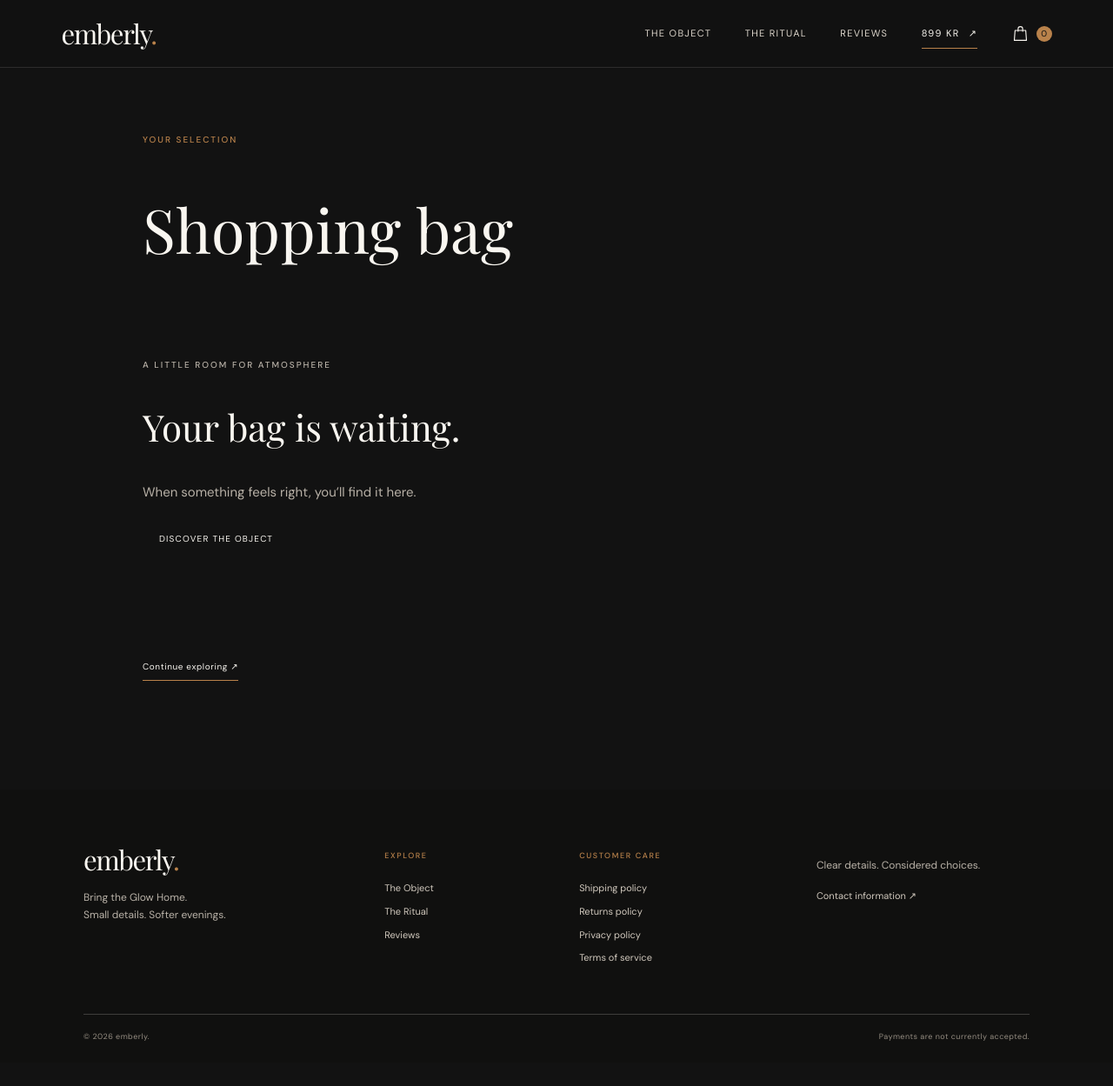
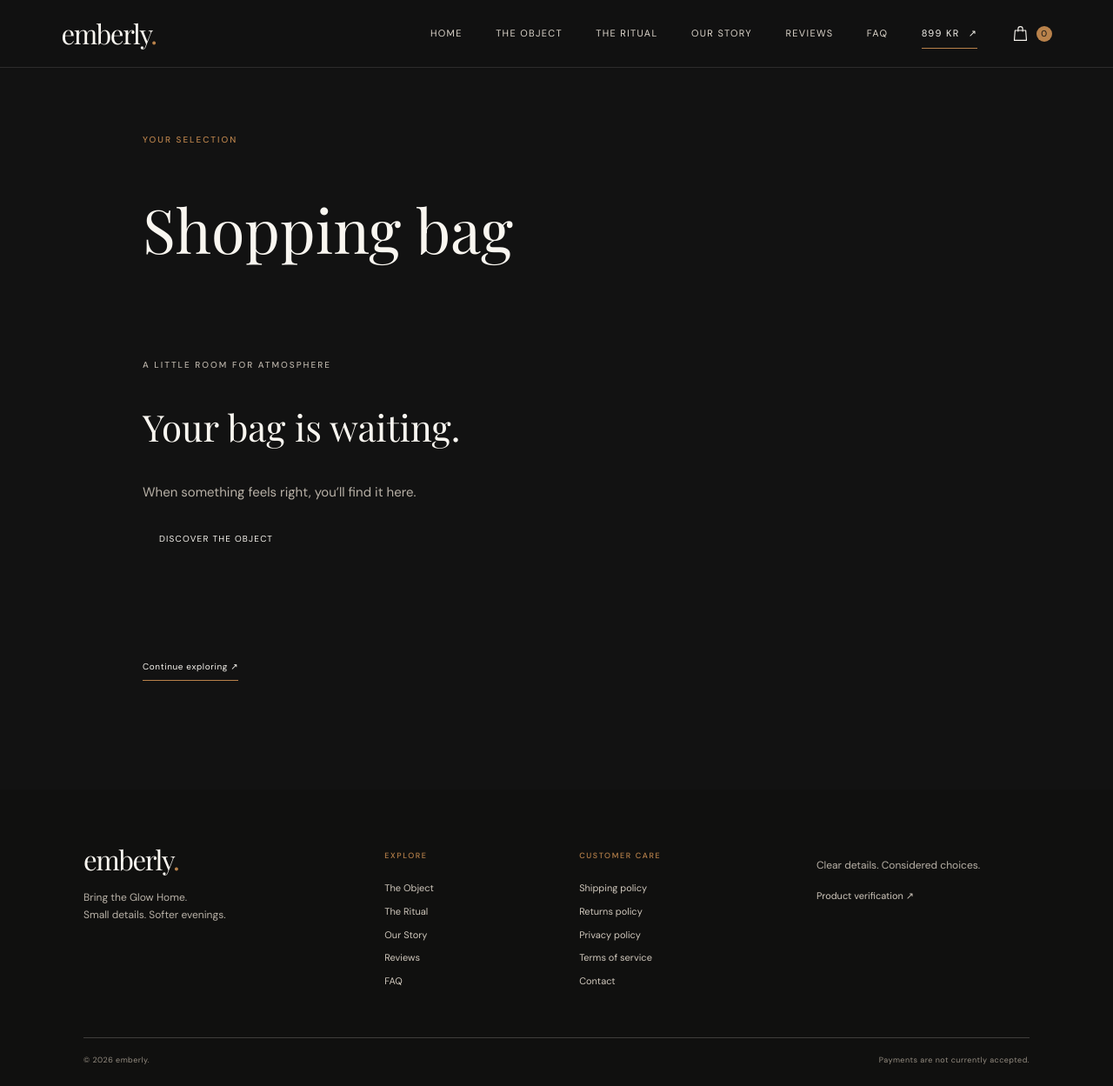
Before and after one commit to yazoniplay/emberly-, a plain HTML site: page cart.html in a window 1280 px wide. Shown: the whole page at 87% size. Before the commit the page ends 1222 px from the top, so only its background shows below. Drawn offline with nearby package versions, Linux system fonts and the light colour scheme; a web font is replaced by a local one.

Commit message:
Use consistent separate-page navigation and footer

```diff
--- a/cart.html
+++ b/cart.html
@@ -1,5 +1,12 @@
 <!doctype html>
 <html lang="en"><head><meta charset="utf-8"><meta name="viewport" content="width=device-width,initial-scale=1"><title>Your Bag — emberly.</title><meta name="description" content="Review your Emberly shopping bag. Checkout is not yet configured."><link rel="icon" href="favicon.svg" type="image/svg+xml"><link rel="stylesheet" href="styles.css"><script defer src="product-config.js"></script><script defer src="store.js"></script></head>
-<body><a class="skip-link" href="#main">Skip to content</a><header class="site-header"><a class="wordmark" href="index.html">emberly<span>.</span></a><button class="menu-toggle" type="button" aria-expanded="false" aria-controls="primary-nav" aria-label="Open navigation"><span></span><span></span></button><nav class="nav" id="primary-nav" aria-label="Main navigation"><a href="index.html#the-object">The Object</a><a href="index.html#the-ritual">The Ritual</a><a href="index.html#reviews">Reviews</a><a class="nav-buy" href="index.html#the-object"><span data-price></span> ↗</a><a class="bag-link" href="cart.html" aria-label="Shopping bag"><svg viewBox="0 0 24 24" aria-hidden="true"><path d="M5 8h14l1 13H4L5 8Z"/><path d="M9 9V6a3 3 0 0 1 6 0v3"/></svg><span class="bag-count">0</span></a></nav></header>
-<main id="main" class="cart-wrap"><p class="eyebrow">Your selection</p><h1>Shopping bag</h1><div id="cart-items" aria-live="polite"></div><div id="cart-summary" class="cart-summary"><div><span>Subtotal</span><strong id="cart-subtotal"></strong></div><p>Shipping and taxes are not included. They are not calculated in this demo.</p><button id="checkout-button" class="button button-cream" type="button">Continue to checkout ↗</button><p>Checkout is not configured. This action will not take payment or create an order.</p></div><p style="margin-top:35px"><a class="underlined-link" href="index.html#the-object">Continue exploring ↗</a></p></main>
-<footer class="site-footer"><div class="footer-top"><div class="footer-brand"><a class="wordmark" href="index.html">emberly<span>.</span></a><p>Bring the Glow Home.<br>Small details. Softer evenings.</p></div><div class="footer-column"><h2>Explore</h2><a href="index.html#the-object">The Object</a><a href="index.html#the-ritual">The Ritual</a><a href="index.html#reviews">Reviews</a></div><div class="footer-column"><h2>Customer care</h2><a href="shipping.html">Shipping policy</a><a href="returns.html">Returns policy</a><a href="privacy.html">Privacy policy</a><a href="terms.html">Terms of service</a></div><div class="footer-note"><p>Clear details. Considered choices.</p><a href="faq.html#contact">Contact information ↗</a></div></div><div class="footer-bottom"><span>© 2026 emberly.</span><span>Payments are not currently accepted.</span></div></footer></body></html>
+<body><a class="skip-link" href="#main">Skip to content</a><header class="site-header">
+<a class="wordmark" href="index.html" aria-label="Emberly home">emberly<span>.</span></a>
+<button class="menu-toggle" type="button" aria-expanded="false" aria-controls="primary-nav" aria-label="Open navigation"><span></span><span></span></button>
+<nav class="nav" id="primary-nav" aria-label="Main navigation">
+<a href="index.html">Home</a><a href="shop.html">The Object</a><a href="ritual.html">The Ritual</a><a href="why.html">Our Story</a><a href="reviews.html">Reviews</a><a href="faq.html">FAQ</a>
+<a class="nav-buy" href="shop.html#purchase"><span data-price></span><span aria-hidden="true"> ↗</span></a>
+<a class="bag-link" href="cart.html" aria-label="Shopping bag"><svg viewBox="0 0 24 24" aria-hidden="true"><path d="M5 8h14l1 13H4L5 8Z"/><path d="M9 9V6a3 3 0 0 1 6 0v3"/></svg><span class="bag-count" aria-label="Items in bag">0</span></a>
+</nav></header>
+<main id="main" class="cart-wrap"><p class="eyebrow">Your selection</p><h1>Shopping bag</h1><div id="cart-items" aria-live="polite"></div><div id="cart-summary" class="cart-summary"><div><span>Subtotal</span><strong id="cart-subtotal"></strong></div><p>Shipping and taxes are not included. They are not calculated in this demo.</p><button id="checkout-button" class="button button-cream" type="button">Continue to checkout ↗</button><p>Checkout is not configured. This action will not take payment or create an order.</p></div><p style="margin-top:35px"><a class="underlined-link" href="shop.html">Continue exploring ↗</a></p></main>
+<footer class="site-footer"><div class="footer-top"><div class="footer-brand"><a class="wordmark" href="index.html">emberly<span>.</span></a><p>Bring the Glow Home.<br>Small details. Softer evenings.</p></div><div class="footer-column"><h2>Explore</h2><a href="shop.html">The Object</a><a href="ritual.html">The Ritual</a><a href="why.html">Our Story</a><a href="reviews.html">Reviews</a><a href="faq.html">FAQ</a></div><div class="footer-column"><h2>Customer care</h2><a href="shipping.html">Shipping policy</a><a href="returns.html">Returns policy</a><a href="privacy.html">Privacy policy</a><a href="terms.html">Terms of service</a><a href="faq.html#contact">Contact</a></div><div class="footer-note"><p>Clear details. Considered choices.</p><a href="supplier.html">Product verification ↗</a></div></div><div class="footer-bottom"><span>© 2026 emberly.</span><span>Payments are not currently accepted.</span></div></footer></body></html>
```
